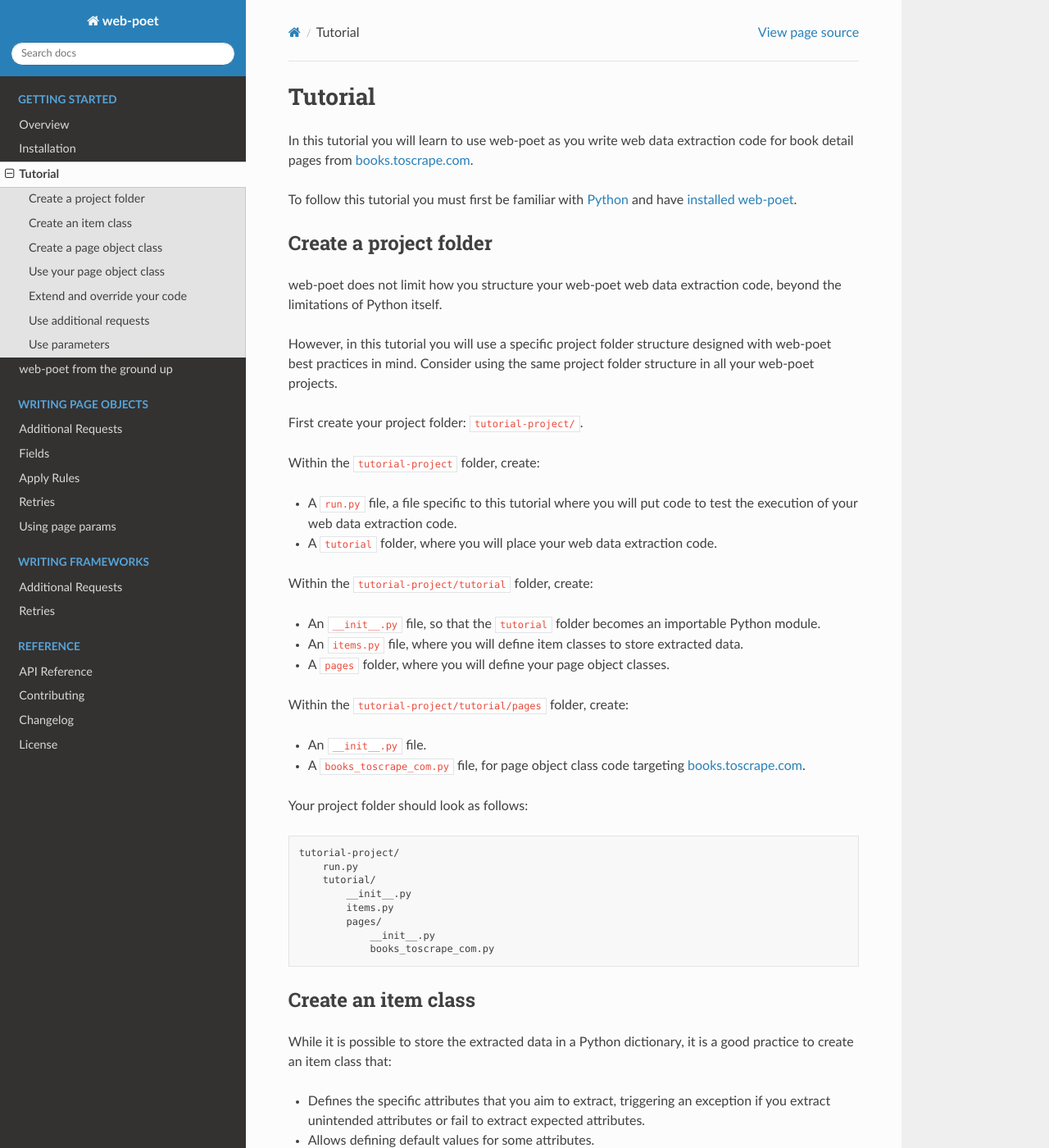
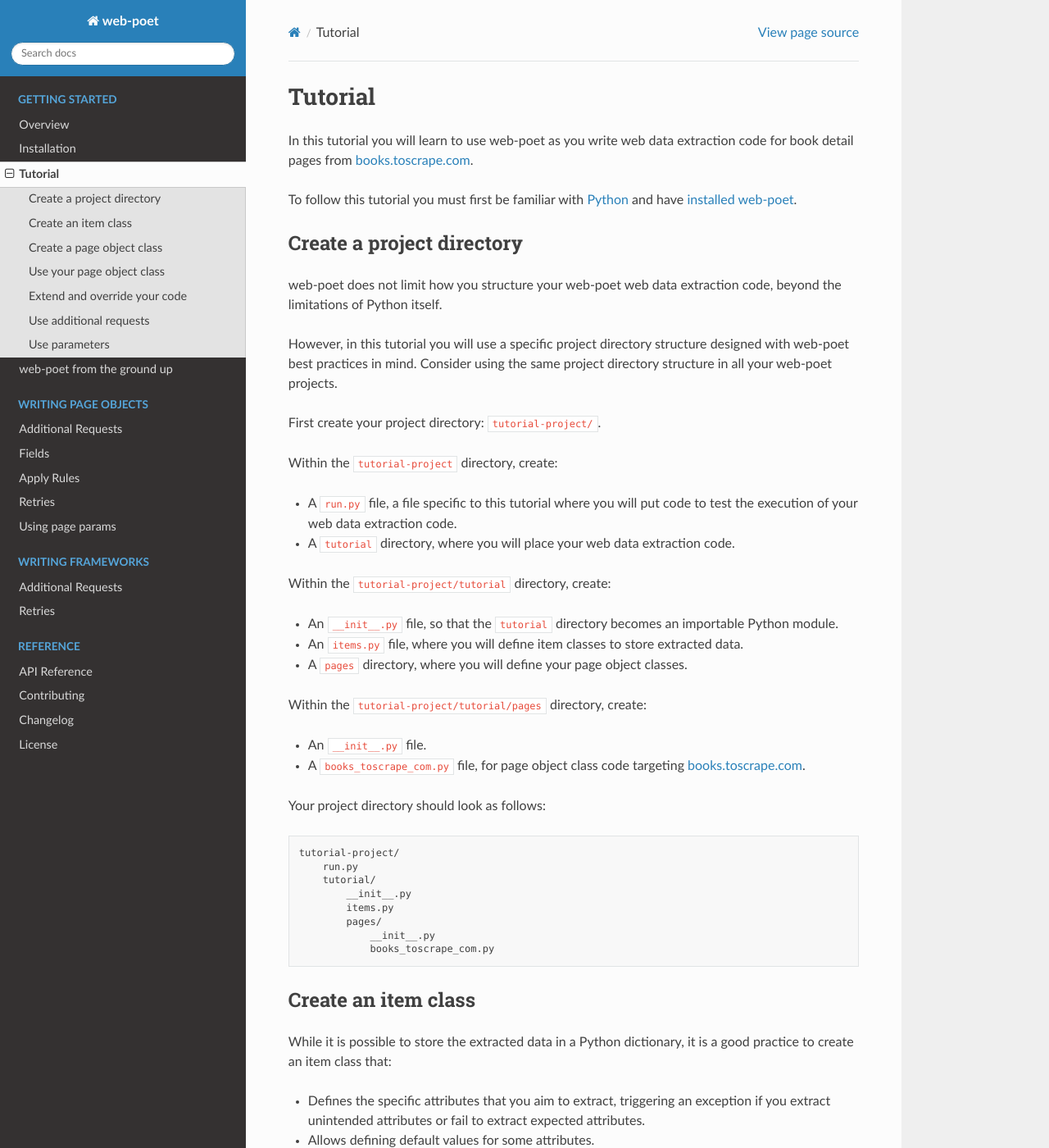
Before and after one commit to scrapinghub/web-poet, a Sphinx documentation site: the page built from docs/intro/tutorial.rst, in a window 1280 px wide and 1400 px high. Shown: the whole window at 82% size. Built offline with Sphinx 7.4.7 and the Read the Docs theme 2.0.0, drawn with Linux system fonts in a browser that asks for light colours.

Commit message:
folder → directory

```diff
--- a/docs/intro/tutorial.rst
+++ b/docs/intro/tutorial.rst
@@ -16,43 +16,43 @@ To follow this tutorial you must first be familiar with Python_ and have
 .. _Python: https://docs.python.org/
 
 
-Create a project folder
-=======================
+Create a project directory
+==========================
 
 web-poet does not limit how you structure your web-poet web data extraction
 code, beyond the limitations of Python itself.
 
-However, in this tutorial you will use a specific project folder structure
+However, in this tutorial you will use a specific project directory structure
 designed with web-poet best practices in mind. Consider using the same project
-folder structure in all your web-poet projects.
+directory structure in all your web-poet projects.
 
-First create your project folder: ``tutorial-project/``.
+First create your project directory: ``tutorial-project/``.
 
-Within the ``tutorial-project`` folder, create:
+Within the ``tutorial-project`` directory, create:
 
 -   A ``run.py`` file, a file specific to this tutorial where you will put code
     to test the execution of your web data extraction code.
 
--   A ``tutorial`` folder, where you will place your web data extraction code.
+-   A ``tutorial`` directory, where you will place your web data extraction code.
 
-Within the ``tutorial-project/tutorial`` folder, create:
+Within the ``tutorial-project/tutorial`` directory, create:
 
--   An ``__init__.py`` file, so that the ``tutorial`` folder becomes an
+-   An ``__init__.py`` file, so that the ``tutorial`` directory becomes an
     importable Python module.
 
 -   An ``items.py`` file, where you will define item classes to store extracted
     data.
 
--   A ``pages`` folder, where you will define your page object classes.
+-   A ``pages`` directory, where you will define your page object classes.
 
-Within the ``tutorial-project/tutorial/pages`` folder, create:
+Within the ``tutorial-project/tutorial/pages`` directory, create:
 
 -   An ``__init__.py`` file.
 
 -   A ``books_toscrape_com.py`` file, for page object class code targeting
     `books.toscrape.com`_.
 
-Your project folder should look as follows:
+Your project directory should look as follows:
 
 .. code-block:: text
 
```
